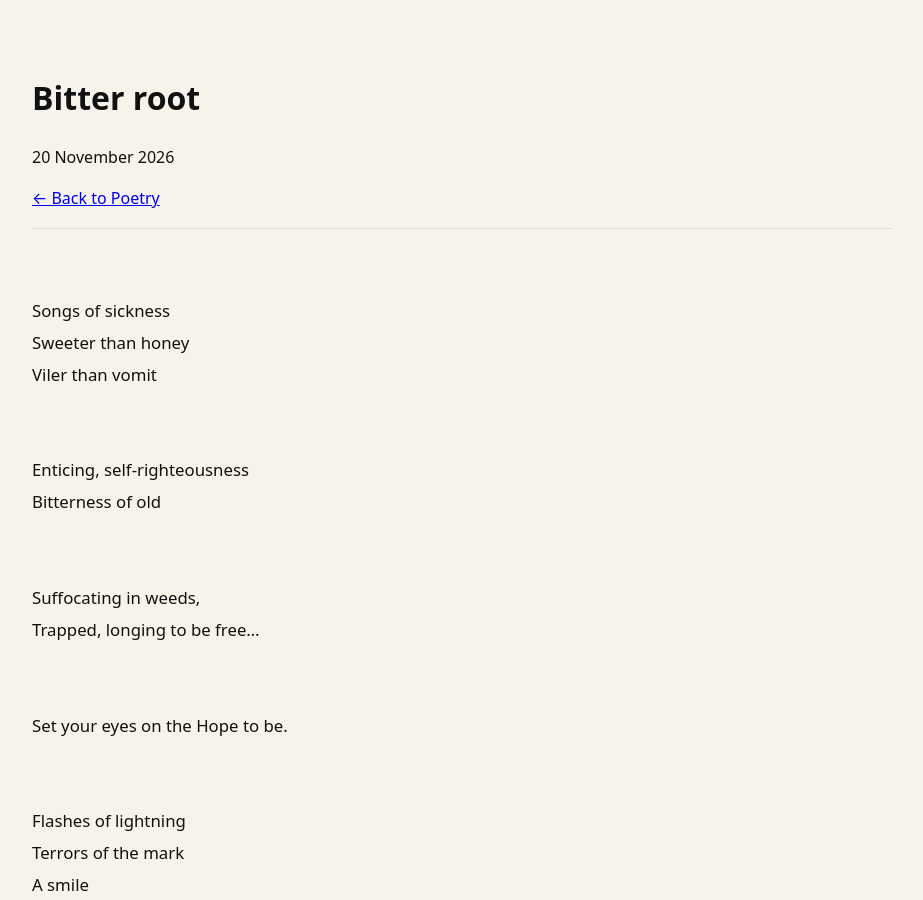
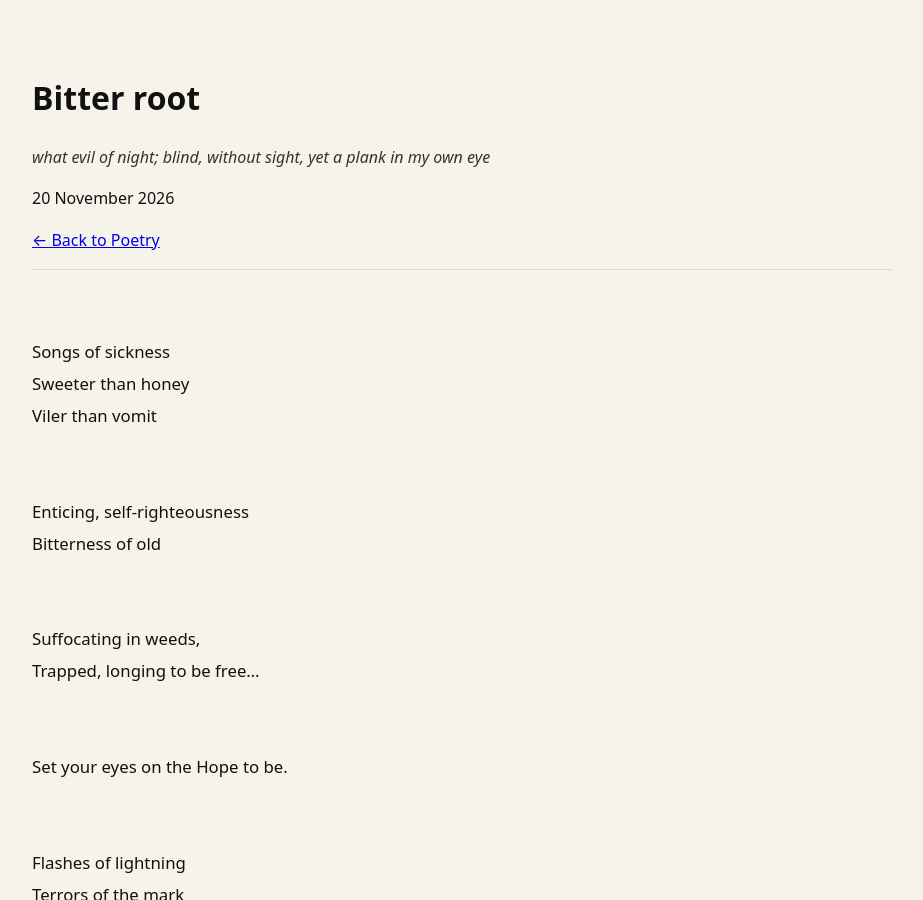
Before and after one commit to Wagz28/Wagz28.github.io, a Jekyll site: the page built from _poems/bitter-root.md, in a window 1280 px wide and 900 px high. Shown: the whole window, without its empty margins (178-1101 px from the left). Built offline with Jekyll 4.4.1, drawn with Linux system fonts in a browser that asks for light colours; some of the changed text lies outside the part shown.

Commit message:
Revise summary and tags in bitter-root.md
Updated summary and tags for the poem.

```diff
--- a/_poems/bitter-root.md
+++ b/_poems/bitter-root.md
@@ -1,8 +1,8 @@
 ---
 title: "Bitter root"
 date: 2026-11-20
-summary: ""
-tags: []
+summary: "what evil of night; blind, without sight, yet a plank in my own eye"
+tags: [soften, sickness, twisted, submission]
 ---
 
 Songs of sickness
```
